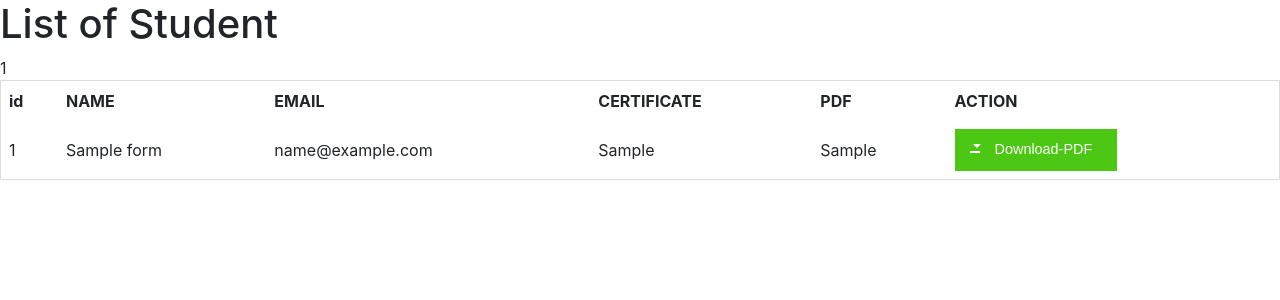
After one commit to RishabhUmredkar/Php-Login-Form---Database-, a PHP site: page /show.php in a window 1280 px wide. The commit adds this page. Shown: the top 300 px of the page. Run offline with PHP 8.4, Linux system fonts and the light colour scheme; tables that the repository leaves empty or names only in its code hold one stand-in row (values such as "Sample post").

Commit message:
first commit

```diff
--- a/index.php
+++ b/index.php
@@ -19,7 +19,8 @@
     <input class="un " type="text" name = "cer" align="center" placeholder="Certificate No. " required>
     <input class="un" type ="file" name = "pdf" align ="center" accept=".pdf" required>
     <br>
-      <button type="submit" name="submit" class="un" align="center">Submit</button>
+    <button type="submit" name="submit" class="un" align="center">Submit</button>
+    <a button type="submit" href = "show.php" name="submit" class="un" align="center">Show</button>
 </form>
 
     </div>
--- /dev/null
+++ b/links.php
@@ -0,0 +1,11 @@
+<meta charset="utf-8">
+<meta name="viewport" content="width=device-width, initial-scale=1">
+<link rel="stylesheet" href="https://maxcdn.bootstrapcdn.com/
+bootstrap/4.4.1/css/bootstrap.min.css">
+<script src="https://ajax.googleapis.com/ajax/libs/
+jquery/3.4.1/jquery.min.js"></script>
+<script src="https://cdnjs.cloudflare.com/ajax/libs/popper.js/1.16.0/
+umd/popper.min.js"></script>
+<script src="https://maxcdn.bootstrapcdn.com/bootstrap/4.4.1/js/
+bootstrap.min.js"></script>
+<link rel="stylesheet" href="https://cdnjs.cloudflare.com/ajax/libs/font-awesome/4.7.0/css/font-awesome.css" integrity="sha512-5A8nwdMOWrSz20fDsjczgUidUBR8liPYU+WymTZP1lmY9G6Oc7HlZv156XqnsgNUzTyMefFTcsFH/tnJE/+xBg==" crossorigin="anonymous" referrerpolicy="no-referrer" />
--- /dev/null
+++ b/show.php
@@ -0,0 +1,167 @@
+<!DOCTYPE html>
+<html lang="en">
+<head>
+    <meta charset="UTF-8">
+    <meta http-equiv="X-UA-Compatible" content="IE=edge">
+    <meta name="viewport" content="width=device-width, initial-scale=1.0">
+    <title>Document</title>
+    <?php include 'links.php';?>
+<style>
+
+table {
+    border-collapse: collapse;
+    border-spacing: 0;
+    width: 100%;
+    border: 1px solid #ddd;
+  }
+
+  th, td {
+    text-align: left;
+    padding: 8px;
+  }
+
+  tr:nth-child(even){background-color: #f2f2f2}
+
+
+.buttonDownload {
+	display: inline-block;
+	position: relative;
+	padding: 10px 25px;
+
+	background-color: #4CC713;
+	color: white;
+
+	font-family: sans-serif;
+	text-decoration: none;
+	font-size: 0.9em;
+	text-align: center;
+	text-indent: 15px;
+}
+
+.buttonDownload:hover {
+	background-color: #333;
+	color: white;
+}
+
+.buttonDownload:before, .buttonDownload:after {
+	content: ' ';
+	display: block;
+	position: absolute;
+	left: 15px;
+	top: 52%;
+}
+
+/* Download box shape  */
+.buttonDownload:before {
+	width: 10px;
+	height: 2px;
+	border-style: solid;
+	border-width: 0 2px 2px;
+}
+
+/* Download arrow shape */
+.buttonDownload:after {
+	width: 0;
+	height: 0;
+	margin-left: 3px;
+	margin-top: -7px;
+
+	border-style: solid;
+	border-width: 4px 4px 0 4px;
+	border-color: transparent;
+	border-top-color: inherit;
+
+	animation: downloadArrow 2s linear infinite;
+	animation-play-state: paused;
+}
+
+.buttonDownload:hover:before {
+	border-color: #4CC713;
+}
+
+.buttonDownload:hover:after {
+	border-top-color: #4CC713;
+	animation-play-state: running;
+}
+
+/* keyframes for the download icon anim */
+@keyframes downloadArrow {
+	/* 0% and 0.001% keyframes used as a hackish way of having the button frozen on a nice looking frame by default */
+	0% {
+		margin-top: -7px;
+		opacity: 1;
+	}
+
+	0.001% {
+		margin-top: -15px;
+		opacity: 0;
+	}
+
+	50% {
+		opacity: 1;
+	}
+
+	100% {
+		margin-top: 0;
+		opacity: 0;
+	}
+}
+  </style>
+</head>
+<body>
+    <div class="main-div">
+        <h1>List of Student</h1>
+        <div class ="center-div">
+            <div class="table-responsive">
+            <div style="overflow-x:auto;">
+
+            <table>
+                <thead>
+                    <tr>
+                        <th>id</th>
+                        <th>NAME</th>
+                        <th>EMAIL</th>
+                        <th>CERTIFICATE</th>
+                        <th>PDF</th>
+                        <th>ACTION</th>
+                    </tr>
+                </thead>
+                <tbody>
+
+                    <?php
+                    include 'connect.php';
+
+                    $selectquery = "select * from form";
+
+                    $query = mysqli_query($con,$selectquery);
+
+                    $num = mysqli_num_rows($query);
+                    echo $num;
+
+
+                    while($res = mysqli_fetch_array($query) )
+                    {
+                        ?>
+
+                    <tr>
+
+                        <td> <?php echo $res['id']; ?></td>
+                        <td> <?php echo $res['name']; ?></td>
+                        <td><?php echo $res['email']; ?></td>
+                        <td><?php echo $res['cer'];?></td>
+                        <td><?php echo $res['pdf'];?></td>
+                        <!-- <td> <a href="pdf" class="buttonDownload" >Download</a><td> -->
+                      <td><a href="data:application/pdf;base64,<?php echo base64_encode(file_get_contents('pdf/'.$res['pdf'])); ?>" download="<?php echo $res['pdf']; ?>" class="buttonDownload">Download-PDF</a></td>
+
+                    </tr>
+                      <?php
+
+                    }
+?>
+</tbody>
+            </table>
+                </div>
+            </div>
+        </div>
+</body>
+</html>
```
Also changed, not shown: style1.php (added, +14 -0 lines), 1 other file.
